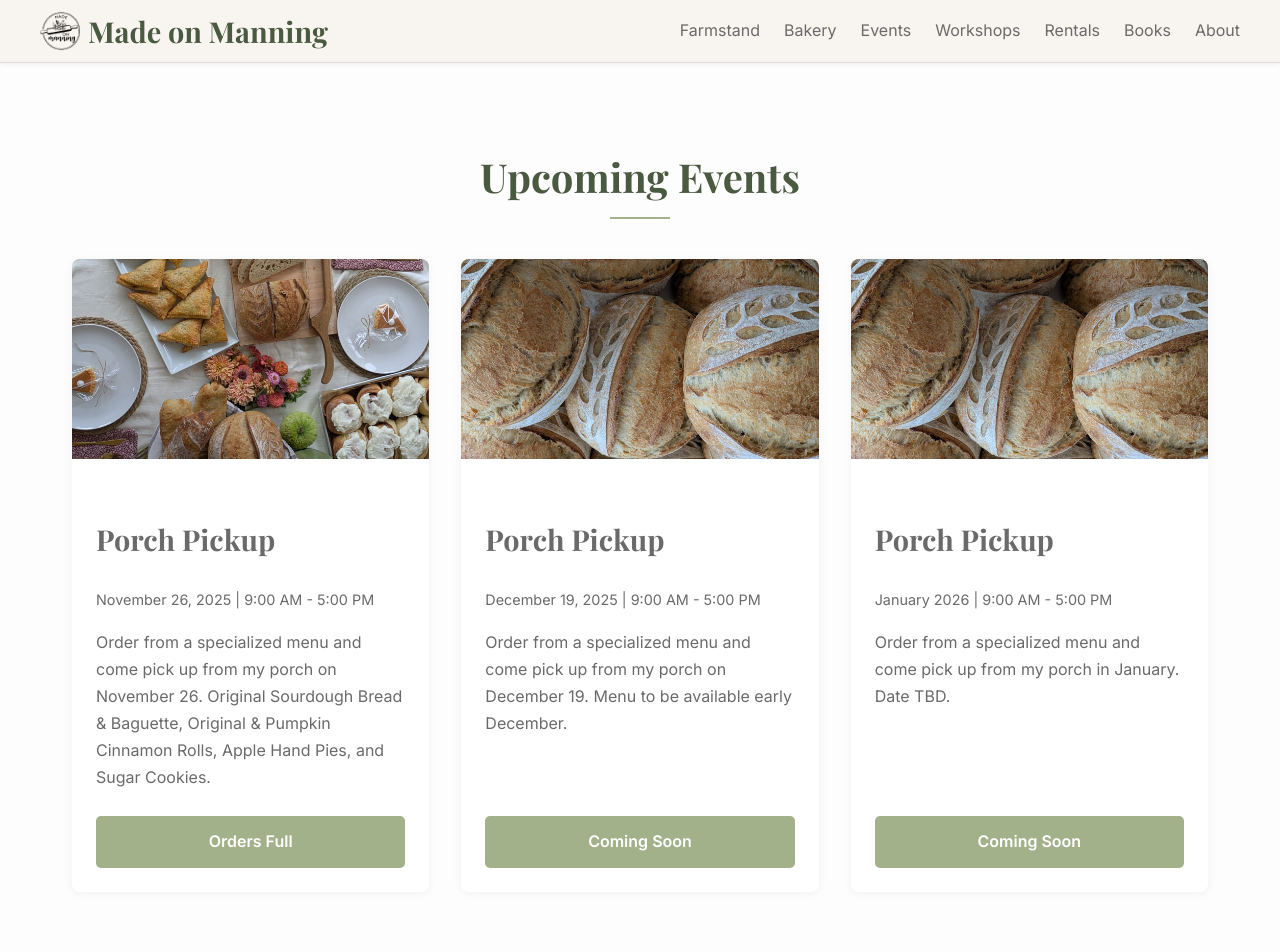
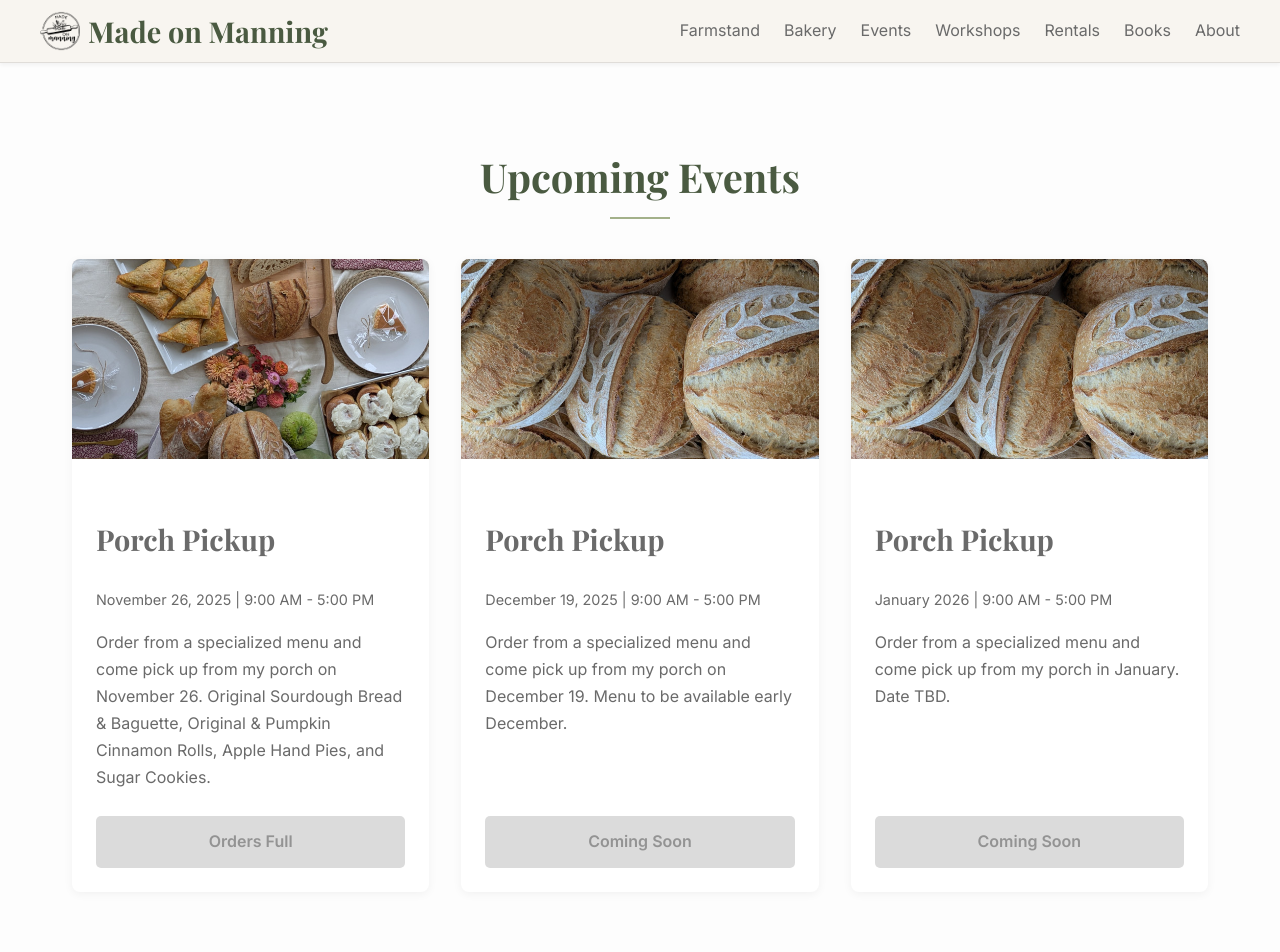
Before and after one commit to madeonmanning/madeonmanning.github.io, a Next.js app: page /events in a window 1280 px wide. Shown: the top 952 px of the page. Built offline with nearby package versions, Linux system fonts and the light colour scheme; a web font is replaced by a local one.

Commit message:
disable invalid links

```diff
--- a/app/events/Events.css
+++ b/app/events/Events.css
@@ -1,4 +1,3 @@
-
 .events-container {
     display: grid;
     grid-template-columns: repeat(auto-fit, minmax(300px, 1fr));
@@ -58,3 +57,12 @@
   color: #4a5a41; /* Darker green on hover */
   text-decoration: none; /* Remove underline on hover */
 }
+
+/* Styles for disabled cta-button */
+.cta-button.disabled {
+  background-color: #cccccc; /* Grey background */
+  color: #666666; /* Darker text color */
+  cursor: not-allowed; /* Indicate it's not clickable */
+  pointer-events: none; /* Prevent all click, hover, and drag events */
+  opacity: 0.7; /* Slightly faded appearance */
+}
--- a/app/events/page.jsx
+++ b/app/events/page.jsx
@@ -98,7 +98,7 @@ function Events() {
               <h3 className="event-title">{event.title}</h3>
               <p className="event-date-time">{event.date} | {event.time}</p>
               <p className="event-description" dangerouslySetInnerHTML={{ __html: event.description }}></p>
-              <a href={event.link} className="cta-button">{event.linkText}</a>
+              <a href={event.link} className={`cta-button ${event.link === '#' || event.link === '' ? 'disabled' : ''}`}>{event.linkText}</a>
             </div>
           </div>
         ))}
```
